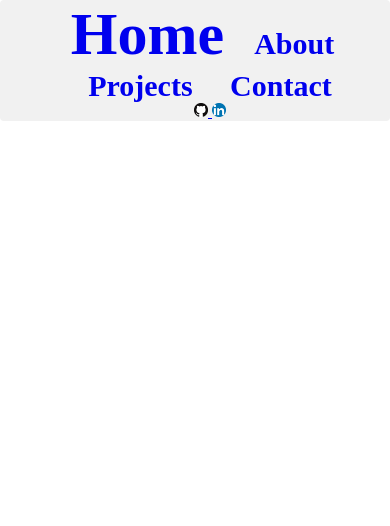
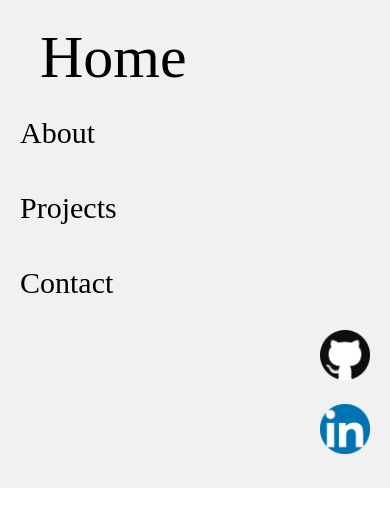
Before and after one commit to ShayanFF/Website, a plain HTML site: page new.html in a window 390 px wide. Drawn offline with Linux system fonts and the light colour scheme.

Commit message:
New website style fixes

```diff
--- a/styles.css
+++ b/styles.css
@@ -133,14 +133,17 @@ input[type=submit]:hover {
 }
 
 .header{
-    font-family:'Poppins';
-    font-weight:bold;
-    size:100%;
-    padding-left:30px;
-    border-radius: 4px;
+    overflow:hidden;
+    padding: 20px 10px;
     background-color: #f1f1f1;
+}
+
+.header a{
+    float: left;
+    color: black;
     text-align: center;
-    float:left;
+    text-decoration: none;
+    border-radius: 5px;
 }
 
 .header a:hover{
@@ -153,17 +156,32 @@ input[type=submit]:hover {
 }
 
 .home-btn{
+    padding: 30px;
+    line-height: 15px;
+    margin-right:20px;
     font-size:60px;
-    text-decoration: none;
 }
 
 .left-btn{
-    margin:15px;
+    line-height: 55px;
+    padding:10px;
     font-size:30px;
     text-decoration: none;
 }
 
 .right-btn{
-    width:4%;
-    height:4%;
+    width:50px;
+    height:50px;
+    padding:10px;
 }
+
+@media screen and (max-width: 500px) {
+    .header a {
+        float: none;
+        display: block;
+        text-align: left;
+    }
+    .header-right {
+        float: none;
+    }
+}
```
Also changed, not shown: new.html (+6 -19 lines).
